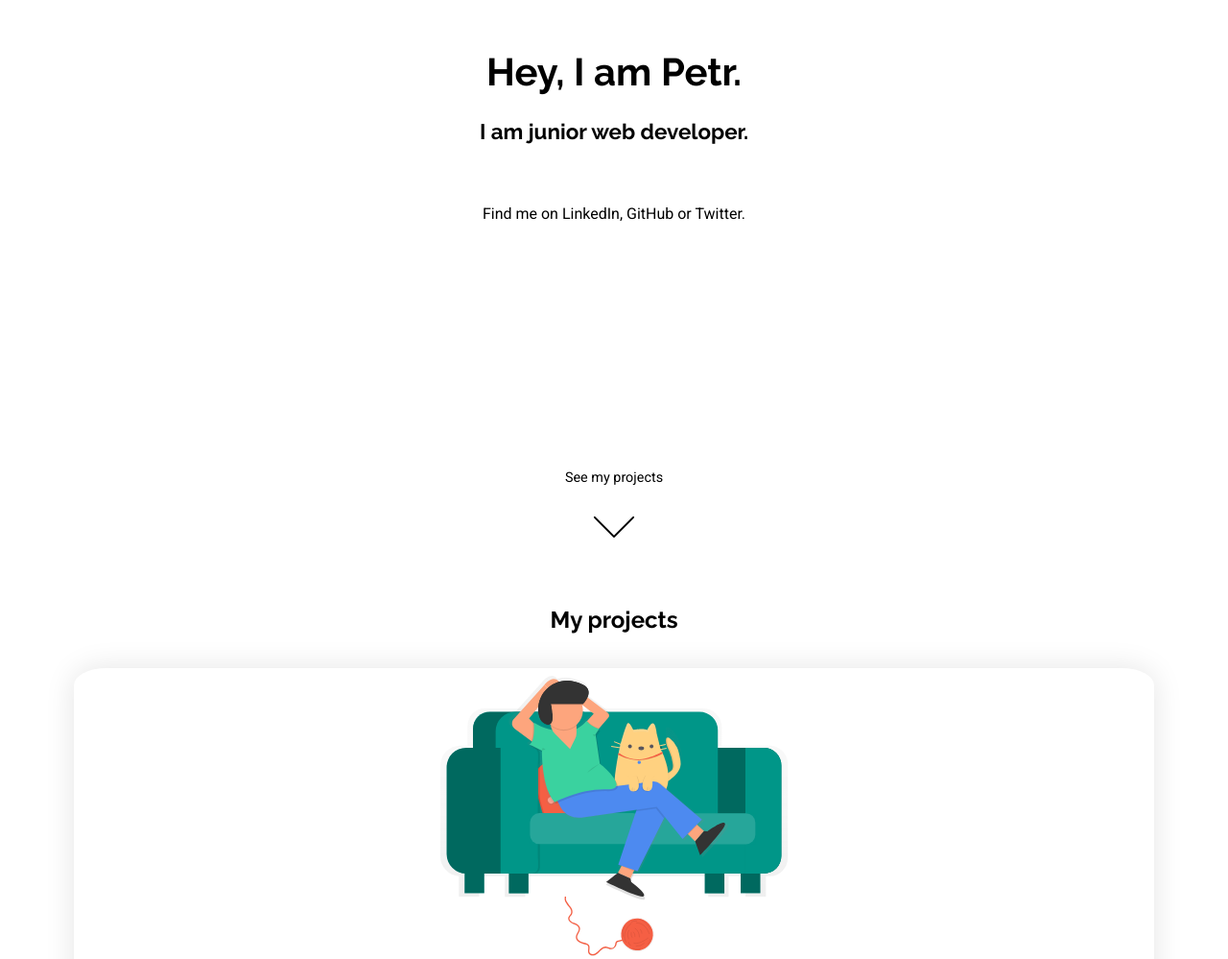
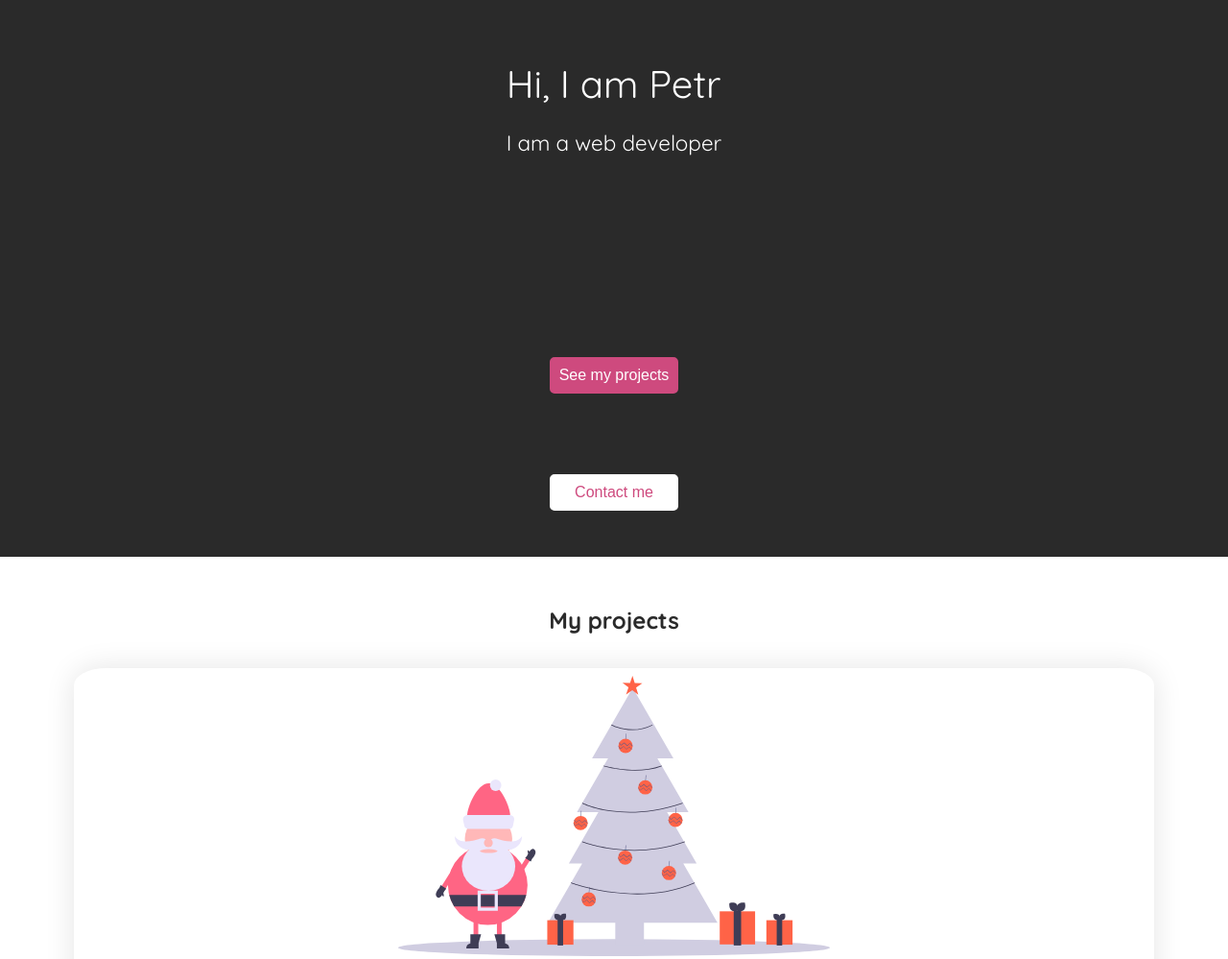
Before and after one commit to PetrBelecky/portfolio, a website: page src/index.html in a window 1280 px wide. Shown: the part 220-1219 px from the top of the page at 96% size. Drawn offline with nearby package versions, Linux system fonts and the light colour scheme; files that its build step writes are made by us from their sources.

Commit message:
updated intro html + created BEM buttons

```diff
--- a/src/index.html
+++ b/src/index.html
@@ -17,16 +17,24 @@
     <section class="intro">
 
       <h1>
-        <span class="intro__hello">Hey, I am Petr. </span>
-        <br><span class="intro__whoami">I am junior web developer.</span>
+        <span class="intro__hello">Hi, I am Petr</span>
+        <br><span class="intro__whoami">I am a web developer</span>
+        <br><span class="intro__whoami hidden">I am a digital enthusiast</span>
+        <br><span class="intro__whoami hidden">I am a passionate learner</span>
       </h1>
 
-      <p class="intro__findme">Find me on LinkedIn, GitHub or Twitter.</p>
+      <!--       <p class="intro__findme">Find me on
+        <a href="" target="_blank" class="linkedin">LinkedIn</a>,
+        <a href="" target="_blank" class="github">GitHub</a> or
+        <a href="" target="_blank" class="twitter">Twitter</a>.¨
+      </p> -->
+
+      <!--   <p class="intro__see">See my <a>projects</a>, <a>skills</a> or <a>contact me</a>.</p> -->
 
       <div class="intro__projects">
-        <p class="intro__cta">See my projects</p>
-        <!-- maybe give a border to text to imitate btn, give it hover -->
-        <img class="intro__arrow" src="img/arrow-bottom.svg" alt="arrow">
+        <button class="btn btn--normal btn--secondary">See my projects</button>
+        <button class="btn btn--normal btn--secondary-inverted">Contact me</button>
+
       </div>
 
     </section>
@@ -35,22 +43,6 @@
       <h2>
         My projects
       </h2>
-
-      <div class="project">
-        <div class="project__thumb">
-          <img src="/img/chilling.svg" alt="My awesome project">
-        </div>
-        <div class="project__title">
-          <h3>My awesome project</h3>
-        </div>
-        <div class="project__text">
-          Website that makes today and all future days awesome.
-        </div>
-        <div class="project__lang">
-          HTML, CSS, JavaScript
-        </div>
-        <button class="project__btn">Show me more</button>
-      </div>
 
       <div class="project">
         <div class="project__thumb">
@@ -77,6 +69,22 @@
         </div>
         <div class="project__text">
           Unless you can afford to launch a car into space. Just for fun.
+        </div>
+        <div class="project__lang">
+          HTML, CSS, JavaScript
+        </div>
+        <button class="project__btn">Show me more</button>
+      </div>
+
+      <div class="project">
+        <div class="project__thumb">
+          <img src="/img/chilling.svg" alt="My awesome project">
+        </div>
+        <div class="project__title">
+          <h3>My awesome project</h3>
+        </div>
+        <div class="project__text">
+          Website that makes today and all future days awesome.
         </div>
         <div class="project__lang">
           HTML, CSS, JavaScript
--- a/src/scss/base/_base.scss
+++ b/src/scss/base/_base.scss
@@ -1,10 +1,15 @@
-
 @import url('https://fonts.googleapis.com/css?family=Raleway:400,700&display=swap');
 
 @import url('https://fonts.googleapis.com/css?family=Roboto:400,700&display=swap');
 
+@import url('https://fonts.googleapis.com/css?family=Quicksand:400,600,700&display=swap');
+
+@import "../helpers/colors";
+
 body {
   font-family: "Roboto", sans-serif;
+  background-color: $color-background;
+  color: $color-text;
   width: 100vw;
   line-height: 1.5;
 }
@@ -14,5 +19,9 @@ section {
 }
 
 h1, h2, h3, h4, h5, h6 {
-  font-family: "Raleway", sans-serif;
+  font-family: "Quicksand", sans-serif;
 }
+
+.hidden {
+  display: none !important;
+}
--- a/src/scss/base/_reset.scss
+++ b/src/scss/base/_reset.scss
@@ -21,6 +21,10 @@ ol, ul {
 	list-style: none;
 }
 
+a {
+	text-decoration: none;
+}
+
 blockquote, q {
 	quotes: none;
 }
--- a/src/scss/components/_buttons.scss
+++ b/src/scss/components/_buttons.scss
@@ -28,4 +28,60 @@
     color: #0074D9;
     font-weight: bold;
     }
+}
+
+.btn {
+  border-radius: 5px;
+  cursor: pointer;
+  outline: none;
+  border-width: 2px;
+  border-style: solid;
+
+  &--small {
   }
+
+  &--normal {
+    padding: 0.5em;
+    font-size: 1em;
+  }
+
+  &--big {
+
+  }
+
+  &--primary {
+    background-color: $color-primary;
+    color: $color-background;
+    border-color: $color-primary;
+
+    &-inverted {
+    background-color: $color-background;
+    color: $color-primary;
+    border-color: $color-background;
+    }
+  }
+
+  &--secondary {
+    background-color:$color-secondary;
+    color: $color-background;
+    border-color: $color-secondary;
+
+    &-inverted {
+      background-color:$color-background;
+      color: $color-secondary;
+      border-color: $color-background;
+    }
+  }
+
+  &--tertiary {
+    background-color:$color-tertiary;
+    color: $color-background;
+    border-color: $color-tertiary;
+
+    &-inverted {
+      background-color:$color-background;
+      color: $color-tertiary;
+      border-color: $color-background;
+    }
+  }
+}
--- /dev/null
+++ b/src/scss/components/_links.scss
@@ -0,0 +1,22 @@
+
+@import "../helpers/colors";
+
+a {
+  text-decoration: underline;
+}
+
+a:visited {
+  color: $color-background;
+}
+
+a.linkedin:hover {
+  color: $color-linkedin;
+}
+
+a.github:hover {
+  color: $color-github;
+}
+
+a.twitter:hover {
+  color: $color-twitter;
+}
--- a/src/scss/helpers/_colors.scss
+++ b/src/scss/helpers/_colors.scss
@@ -1,2 +1,15 @@
 
-$color-background: #FFF;
+$color-background: #ffffff;
+$color-text: #2a2a2a;
+
+$color-primary: #0077B5;
+$color-secondary: #CE4A7E;
+$color-tertiary: #A40000;
+
+$color-shadow: #0000001a;
+$color-fill: #fafafa;
+$color-border: #d6d5d5;
+
+$color-linkedin: #0077B5;
+$color-twitter: #00acee;
+$color-github: #239a3b;
--- a/src/scss/layout/_section-footer.scss
+++ b/src/scss/layout/_section-footer.scss
@@ -1,3 +1,5 @@
+@import "../helpers/colors";
+
 .footer {
   display: flex;
   flex-direction: row;
@@ -6,5 +8,6 @@
   height: 5rem;
   font-size: 2rem;
   padding: 0 3rem;
-  color: darkgrey;
+  background-color: $color-text;
+  color: $color-background;
 }
--- a/src/scss/layout/_section-intro.scss
+++ b/src/scss/layout/_section-intro.scss
@@ -1,17 +1,15 @@
+@import "../helpers/colors";
+
 .intro {
     width: 100vw;
     height: 100vh;
-    background-color: #fff;
+    background-color: $color-text;
+    color: $color-background;
     display: flex;
     flex-direction: column;
     align-items: center;
-    text-align: center;
     position: relative;
     justify-content: center;
-
-    span {
-        display: block;
-    }
 
     br {
         display: none;
@@ -20,35 +18,48 @@
     &__hello {
         font-size: 2.5rem;
         margin-bottom: 1rem;
-        font-family: "Raleway", sans-serif;
         margin-top: -5rem;
+        display: block;
+        font-weight: normal;
     }
 
     &__whoami{
         font-size: 1.4rem;
         margin-bottom: 3.5rem;
-        font-family: "Raleway", sans-serif;
+        display: block;
+        font-weight: normal;
     }
 
     &__findme {
         font-size: 1rem;
+    }
 
+    &__see {
+        font-size: 1rem;
     }
 
     &__projects {
+        display: flex;
+        flex-direction: column;
+        justify-content: space-between;
+        height: 20%;
         position: absolute;
-        bottom: 0;
+        bottom: 3rem;
     }
 
     &__cta {
-        margin-bottom: 0.5rem;
-        padding: 0.5rem;
-        font-size: 0.9rem;
+        padding: 0.6rem;
+        font-size: 1rem;
+        background-color:$color-secondary;
+        color: $color-background;
+        border: 2px solid $color-background;
+        border-radius: 5%;
     }
 
+
+
     &__arrow {
-        width: 3rem;
-        height: 3rem;
+        font-size: 2.5rem;
         /* animation: updown 2s ease-out infinite; */
     }
 }
@@ -65,4 +76,4 @@
     100% {
       transform: translateY(-10%);
     }
-  } */
+} */
--- a/src/scss/main.scss
+++ b/src/scss/main.scss
@@ -17,6 +17,7 @@
 @import "components/buttons";
 @import "components/contact-form";
 @import "components/horizontal-line";
+@import "components/links";
 
 /* VENDORS import */
 @import "vendors/fontawesome/fontawesome";
```
